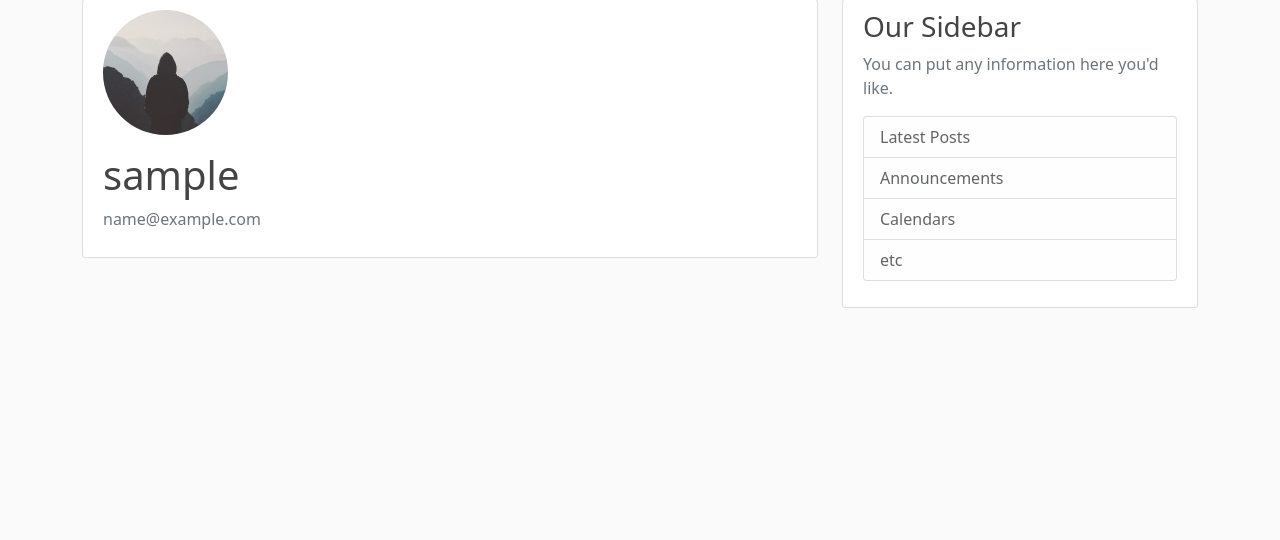
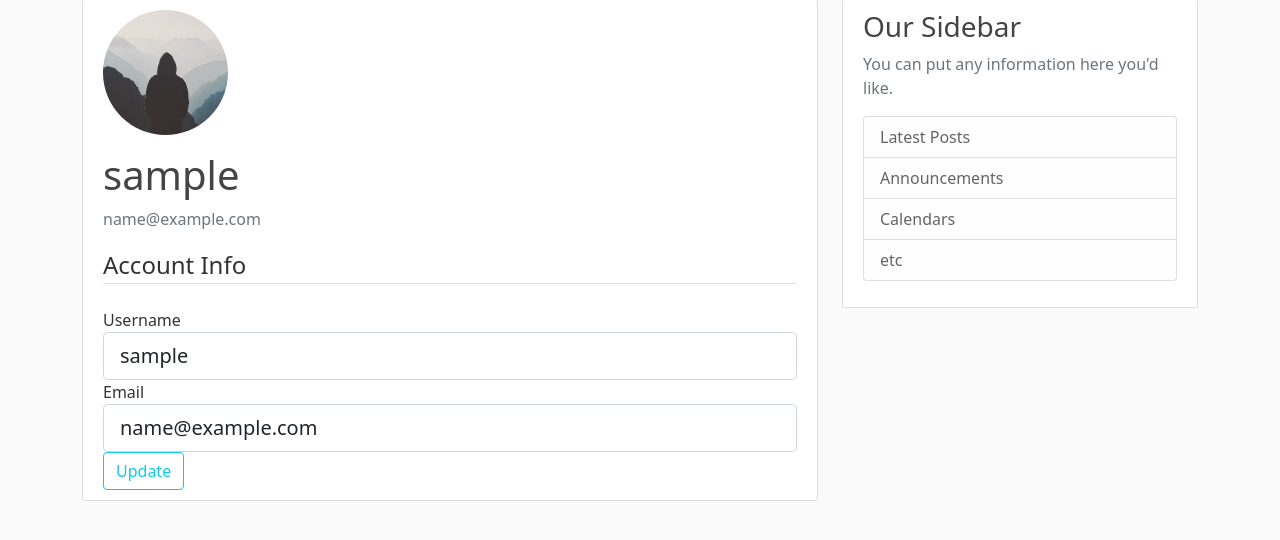
Before and after one commit to deby22/Flask_Blog, a Flask app: page /account in a window 1280 px wide. Shown: the part 81-621 px from the top of the page. Run offline with Flask 2, Linux system fonts and the light colour scheme; the visitor is signed in with stand-in values (Sample User, id 1); data comes from the database, SQL or seed files in the repository; some libraries are stand-ins or nearby versions.

Commit message:
Part 7 - User Account and Profile Picture -> change username and email form

```diff
--- a/flaskblog/forms.py
+++ b/flaskblog/forms.py
@@ -1,4 +1,5 @@
 from flask_wtf import FlaskForm
+from flask_login import current_user
 from wtforms import StringField, PasswordField, SubmitField, BooleanField
 from wtforms.validators import DataRequired, Length, Email, EqualTo, ValidationError
 
@@ -34,3 +35,27 @@ class LoginForm(FlaskForm):
     password = PasswordField("Password", validators=[DataRequired()])
     remember = BooleanField("Remember Me")
     submit = SubmitField("Login")
+
+
+class UpdateAccountForm(FlaskForm):
+    username = StringField(
+        "Username", validators=[DataRequired(), Length(min=2, max=20)]
+    )
+    email = StringField("Email", validators=[DataRequired(), Email()])
+    submit = SubmitField("Update")
+
+    def validate_username(self, username):
+        if username.data != current_user.username:
+            user = User.query.filter_by(username=username.data).first()
+            if user:
+                raise ValidationError(
+                    "That username is taken. Please choose a different one."
+                )
+
+    def validate_email(self, email):
+        if email.data != current_user.email:
+            user = User.query.filter_by(email=email.data).first()
+            if user:
+                raise ValidationError(
+                    "That email is taken. Please choose a different one."
+                )
--- a/flaskblog/routes.py
+++ b/flaskblog/routes.py
@@ -1,7 +1,7 @@
 from flask import render_template, url_for, flash, redirect, request
 
 from flaskblog import app, bcrypt, db
-from flaskblog.forms import RegistrationForm, LoginForm
+from flaskblog.forms import RegistrationForm, LoginForm, UpdateAccountForm
 from flaskblog.models import User, Post
 from flask_login import login_user, current_user, logout_user, login_required
 
@@ -72,8 +72,21 @@ def logout():
     return redirect(url_for("home"))
 
 
-@app.route("/account")
+@app.route("/account", methods=["GET", "POST"])
 @login_required
 def account():
+    form = UpdateAccountForm()
+    if form.validate_on_submit():
+        current_user.username = form.username.data
+        current_user.email = form.email.data
+        db.session.commit()
+        flash("Your account has been updated!", "success")
+        return redirect(url_for("account"))
+    elif request.method == "GET":
+        form.username.data = current_user.username
+        form.email.data = current_user.email
+
     image_file = url_for("static", filename=f"profile_pics/{current_user.image_file}")
-    return render_template("account.html", title="Account", image_file=image_file)
+    return render_template(
+        "account.html", title="Account", image_file=image_file, form=form
+    )
--- a/flaskblog/templates/account.html
+++ b/flaskblog/templates/account.html
@@ -8,6 +8,41 @@
         <p class="text-secondary">{{ current_user.email }}</p>
       </div>
     </div>
-    <!-- FORM HERE -->
+        <form method="POST" action="">
+            {{ form.hidden_tag() }}
+            <fieldset class="form-group">
+                <legend class="border-bottom mb-4">Account Info</legend>
+                <div class="form-group">
+                    {{ form.username.label(class="form-control-label") }}
+
+                    {% if form.username.errors %}
+                        {{ form.username(class="form-control form-control-lg is-invalid") }}
+                        <div class="invalid-feedback">
+                            {% for error in form.username.errors %}
+                                <span>{{ error }}</span>
+                            {% endfor %}
+                        </div>
+                    {% else %}
+                        {{ form.username(class="form-control form-control-lg") }}
+                    {% endif %}
+                </div>
+                <div class="form-group">
+                    {{ form.email.label(class="form-control-label") }}
+                    {% if form.email.errors %}
+                        {{ form.email(class="form-control form-control-lg is-invalid") }}
+                        <div class="invalid-feedback">
+                            {% for error in form.email.errors %}
+                                <span>{{ error }}</span>
+                            {% endfor %}
+                        </div>
+                    {% else %}
+                        {{ form.email(class="form-control form-control-lg") }}
+                    {% endif %}
+                </div>
+            </fieldset>
+            <div class="form-group">
+                {{ form.submit(class="btn btn-outline-info") }}
+            </div>
+        </form>
   </div>
 {% endblock content %}
```
